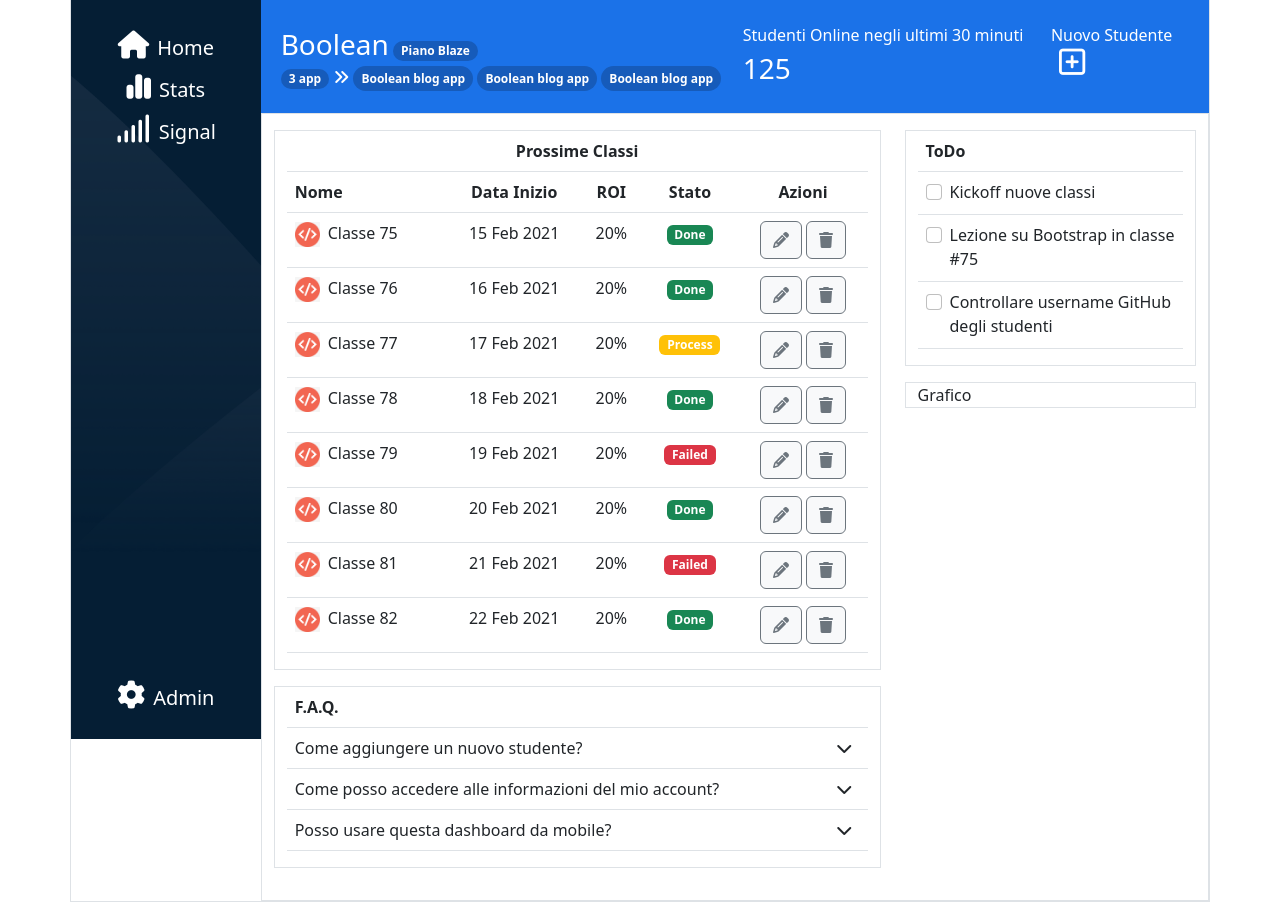
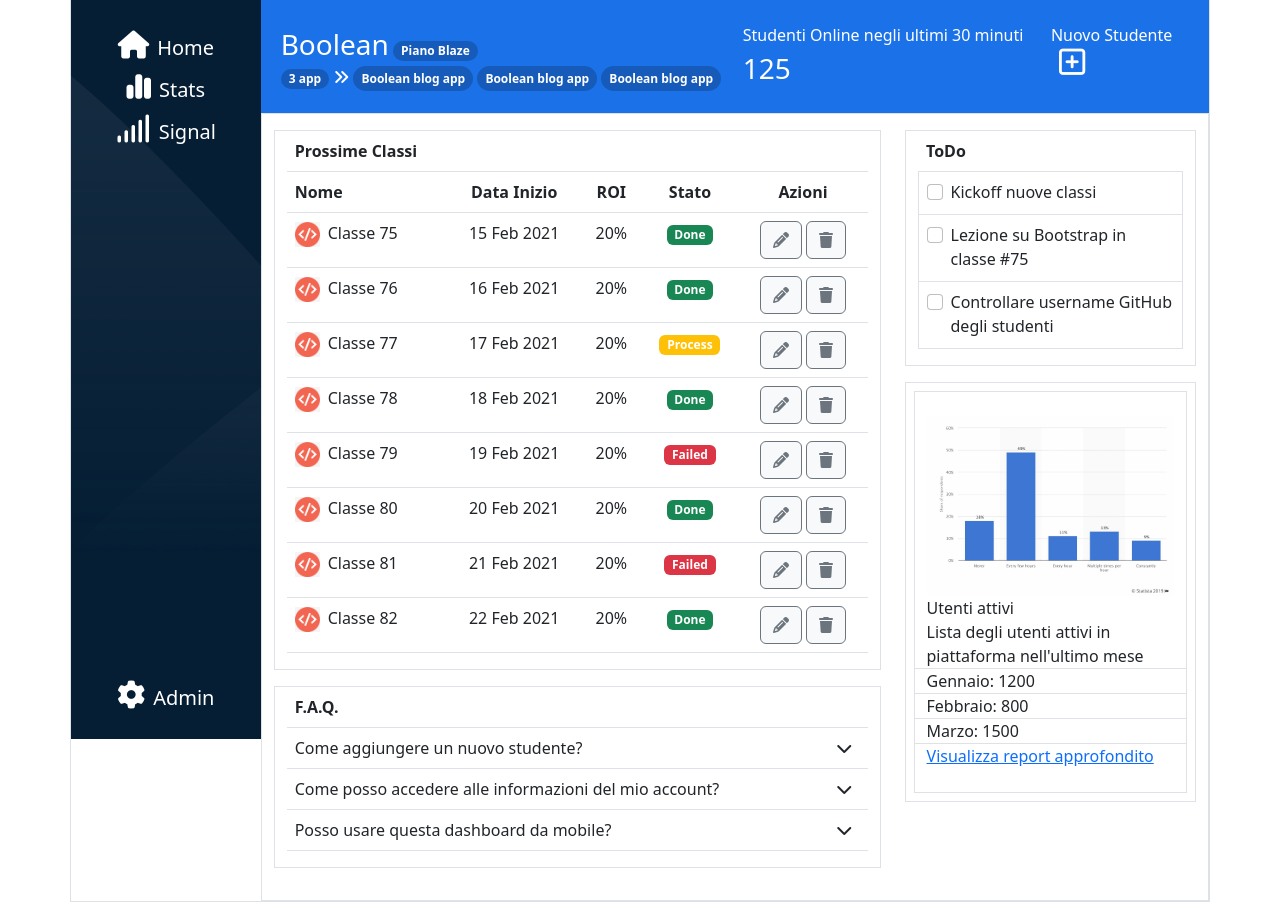
Before and after one commit to EmanueleManno/html-css-bootstrap-dashboard, a plain HTML site: page index.html in a window 1280 px wide. Shown: the part 60-962 px from the top of the page. Drawn offline with nearby package versions, Linux system fonts and the light colour scheme.

Commit message:
Last section content

```diff
--- a/index.html
+++ b/index.html
@@ -137,7 +137,7 @@
                                                 <!--Intestazione della tabella-->
                                                 <thead>
                                                     <tr>
-                                                        <th colspan="5">Prossime Classi</td>
+                                                        <th colspan="5" class="text-start">Prossime Classi</td>
                                                     </tr>
                                                 </thead>
 
@@ -282,7 +282,7 @@
                                                 </thead>
 
                                                 <!--Corpo della tabella-->
-                                                <tbody>
+                                                <tbody class="border p-2">
                                                     <tr>
                                                         <td>
                                                             <div class="form-check">
@@ -319,7 +319,31 @@
                                             </table>
                                         </div>
 
-                                        <div class="col-sm-12 my-3 border">Grafico</div>
+                                        <div class="col-sm-12 my-3 p-2 border">
+                                            <div class="container border">
+                                                <div class="row py-4">
+                                                    <div class="col-12">
+                                                        <img class="img-fluid" src="./img/stats.jpeg" alt="stats">
+                                                    </div>
+                                                    <div class="col-12 border-bottom">
+                                                       Utenti attivi<br>
+                                                       Lista degli utenti attivi in piattaforma nell'ultimo mese
+                                                    </div>
+                                                    <div class="col-12 border-bottom">
+                                                        Gennaio: 1200
+                                                    </div>
+                                                    <div class="col-12 border-bottom">
+                                                        Febbraio: 800
+                                                    </div>
+                                                    <div class="col-12 border-bottom">
+                                                        Marzo: 1500
+                                                    </div>
+                                                    <div class="col-12">
+                                                        <a href="#">Visualizza report approfondito</a>
+                                                    </div>
+                                                </div>
+                                            </div>
+                                        </div>
                                     </div>
                                 </div>
                             </div>
```
